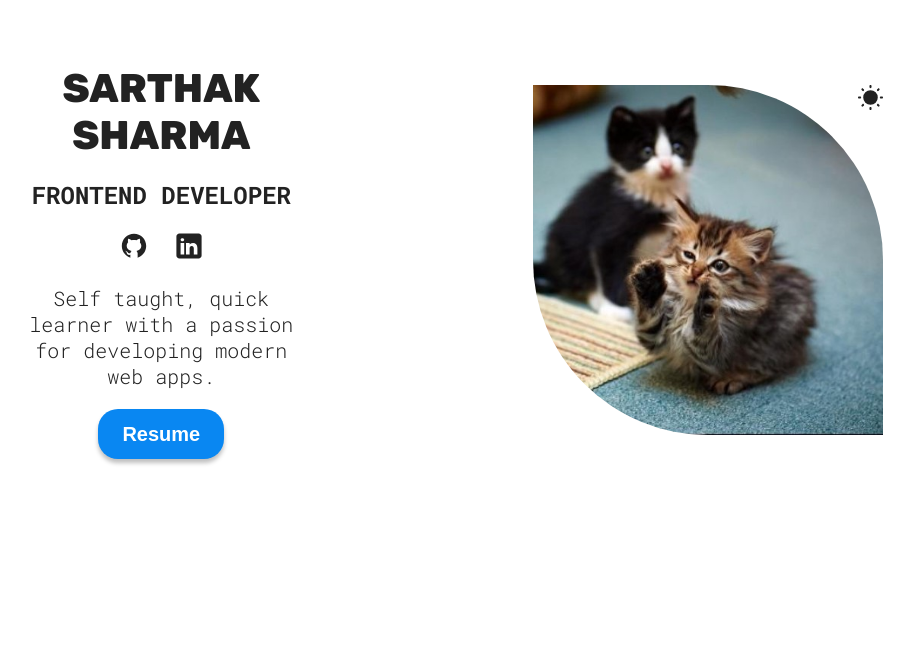
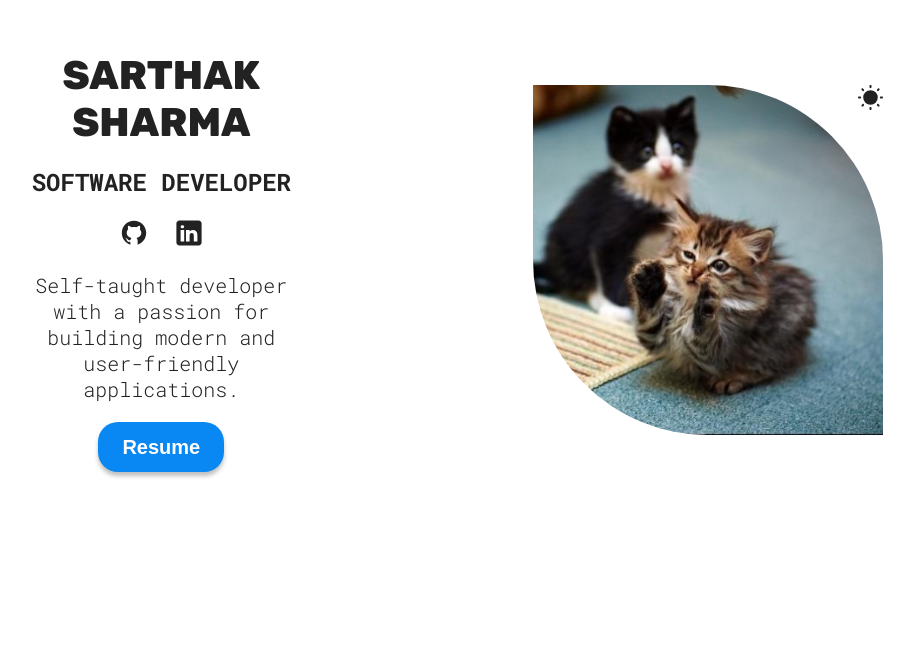
Before and after one commit to Sar1911/Personal-portfolio, a React (Vite) app: page / in a window 1280 px wide. Shown: the part 138-800 px from the top of the page, without its empty margins (190-1104 px from the left). Built offline with nearby package versions, Linux system fonts and the light colour scheme.

Commit message:
description changes

```diff
--- a/src/sections/Hero/Hero.jsx
+++ b/src/sections/Hero/Hero.jsx
@@ -37,7 +37,7 @@ function Hero() {
           <br />
           Sharma
         </h1>
-        <h2>Frontend Developer</h2>
+        <h2>Software Developer</h2>
         <span>
           <a href="https://github.com/Sar1911" target="_blank">
             <img src={githubIcon} alt="Github icon" />
@@ -47,8 +47,8 @@ function Hero() {
           </a>
         </span>
         <p className={styles.description}>
-          Self taught, quick learner with a passion for developing modern web
-          apps.
+          Self-taught developer with a passion for building modern and
+          user-friendly applications.
         </p>
         <a href={CV} download>
           <button className="hover">Resume</button>
```
